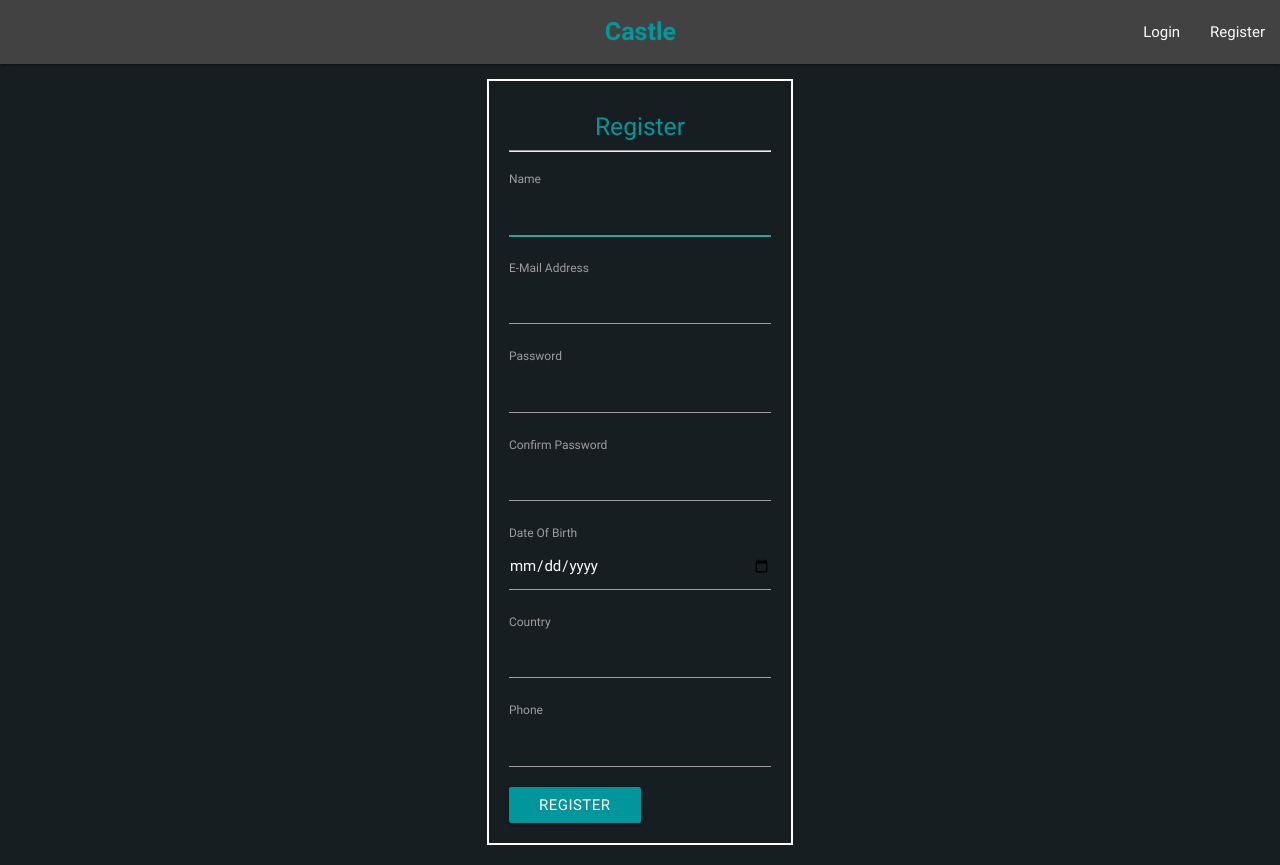
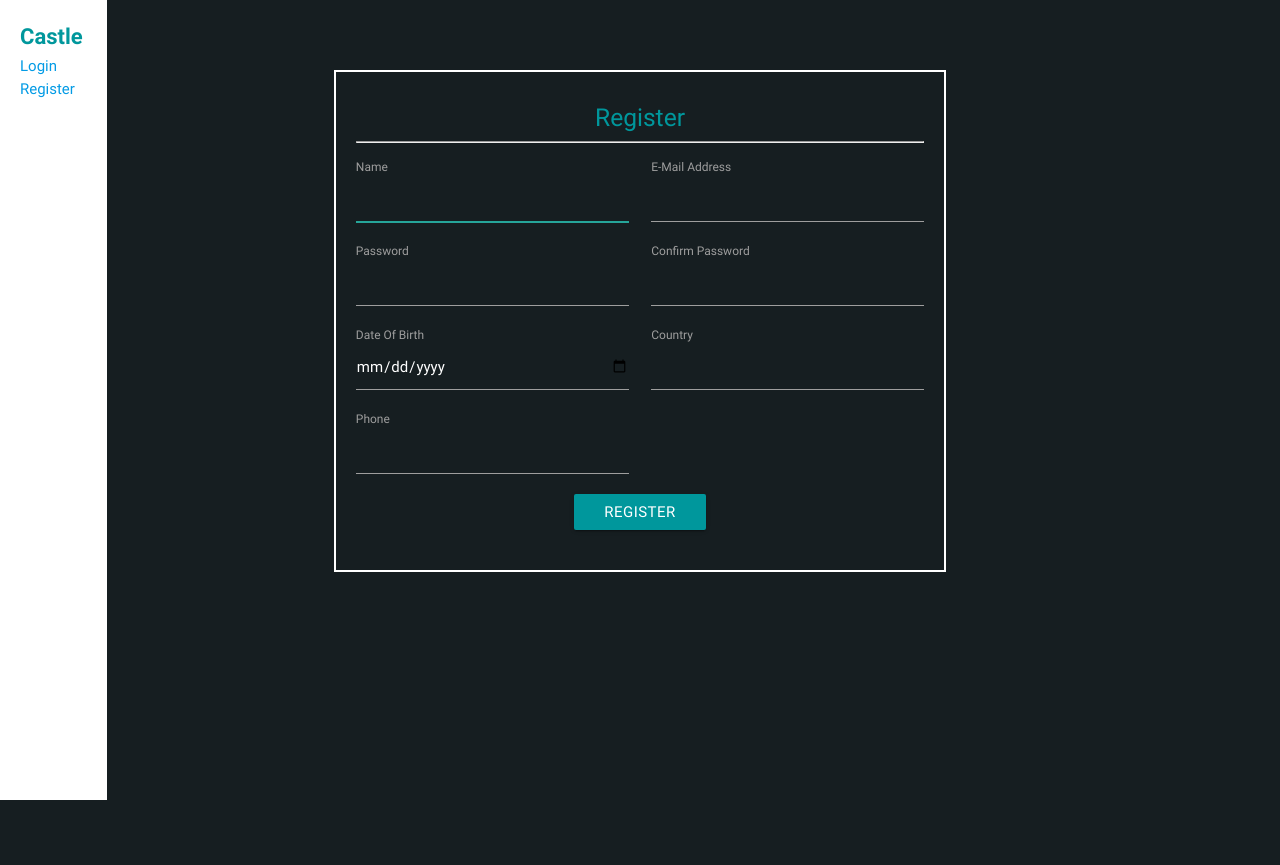
Before and after one commit to akhilerm/Castle, a Laravel app: template resources/views/auth/register.blade.php in a window 1280 px wide. After the commit the page ends 800 px from the top, so only its background shows below. Run offline with Laravel 8, Linux system fonts and the light colour scheme; the template is opened without the code that fills it, so the values that code supplies are empty; settings files or empty folders that the repository lacks are supplied; parts of the project's set-up code (start-up, migrations or seed data) failed here and were passed over; some libraries are stand-ins or nearby versions.

Commit message:
UI
Version 2

```diff
--- a/public/css/style.css
+++ b/public/css/style.css
@@ -11,7 +11,7 @@ main {
 
 .editor{
        background-color: #00979c;
-       height:75vh;
+       height:86vh;
 
 }
 
--- a/resources/views/auth/login.blade.php
+++ b/resources/views/auth/login.blade.php
@@ -55,5 +55,8 @@
         </div>
     </div>
 </div>
+<div style="position: absolute; left: 0; bottom: 0; width:8.3333%; height: 11.25vh; background-color: white">
+
+</div>
 
 @endsection
--- a/resources/views/auth/passwords/email.blade.php
+++ b/resources/views/auth/passwords/email.blade.php
@@ -3,7 +3,7 @@
 @section('content')
 <div class="container">
     <div class="row">
-        <div class="col s4 offset-s4" style="border: 2px white solid; margin-top: 140px; padding: 20px;">
+        <div class="col s4 offset-s4"  style="border: 2px white solid; margin-top: 250px; padding: 20px;">
             <div class="panel panel-default">
 
                 <div class="panel-body">
@@ -45,3 +45,6 @@
     </div>
 </div>
 @endsection
+<div style="position: absolute; left: 0; bottom: 0; width:8.3333%; height: 11.25vh; background-color: white">
+
+</div>
--- a/resources/views/auth/passwords/reset.blade.php
+++ b/resources/views/auth/passwords/reset.blade.php
@@ -74,3 +74,6 @@
     </div>
 </div>
 @endsection
+<div style="position: absolute; left: 0; bottom: 0; width:8.3333%; height: 11.25vh; background-color: white">
+
+</div>
--- a/resources/views/auth/register.blade.php
+++ b/resources/views/auth/register.blade.php
@@ -4,13 +4,14 @@
 
 <div class="container">
     <div class="row">
-        <div class="col s4 offset-s4" style="border: 2px white solid; margin-top: 15px; padding: 20px;">
+        <div class="col s8 offset-s2" style="border: 2px white solid; margin-top: 70px; padding: 20px;">
 
         <h5 style="color: #00979c; text-align: center;margin-bottom: 10px;">Register</h5>
         <hr style="margin-bottom: 15px;">
             <form class="form-horizontal" method="POST" action="{{ route('register') }}">
                 {{ csrf_field() }}
-                    <div class="">
+                    <div class="row">
+                    <div class="col s6">
                             <label for="name" class="">Name</label>
                             <input id="name" type="text" class="" style="color: white;" name="name" value="{{ old('name') }}" required autofocus>
                             @if ($errors->has('name'))
@@ -20,7 +21,7 @@
                             @endif
                     </div>
 
-                    <div class="">
+                    <div class="col s6">
                         <label for="email" class="">E-Mail Address</label>
                         <input id="email" type="email" class=""  style="color: white;" name="email" value="{{ old('email') }}" required>
                         @if ($errors->has('email'))
@@ -30,7 +31,7 @@
                         @endif
                     </div>
 
-                    <div class="">
+                    <div class="col s6">
                         <label for="password" class="">Password</label>
                         <input id="password" type="password" class="" style="color: white;" name="password" required>
                         @if ($errors->has('password'))
@@ -40,12 +41,12 @@
                         @endif
                     </div>
 
-                    <div class="">
+                    <div class="col s6">
                         <label for="password-confirm" class="col-md-4 control-label">Confirm Password</label>
                         <input id="password-confirm" type="password" class="form-control" style="color: white;" name="password_confirmation" required>
                     </div>
 
-                    <div class="">
+                    <div class="col s6">
                         <label for="date" class="">Date Of Birth</label>
                         <input id="date" type="date" class="" style="color: white;" name="date" required>
                         @if ($errors->has('date'))
@@ -55,7 +56,7 @@
                         @endif
                     </div>
 
-                    <div class="">
+                    <div class="col s6">
                         <label for="country" class="">Country</label>
                         <input id="country" type="text" class="" style="color: white;" name="country" value="{{ old('country') }}" required>
                         @if ($errors->has('country'))
@@ -65,7 +66,7 @@
                         @endif
                     </div>
 
-                    <div class="">
+                    <div class="col s6">
                         <label for="phone" class="">Phone</label>
                         <input id="phone" type="text" class=""  style="color: white;" name="phone" value="{{ old('phone') }}" required>
                         @if ($errors->has('phone'))
@@ -75,10 +76,12 @@
                         @endif
                     </div>
 
-                    <div class="">
+                    <div class="col s12 center">
                         <button type="submit" class="btn" style="background-color:#00979c" id="button">
                                     Register
                         </button>
+                    </div>
+
                     </div>
             </form>
 
@@ -87,3 +90,6 @@
 </div>
 
 @endsection
+<div style="position: absolute; left: 0; bottom: 0; width:8.3333%; height: 11.25vh; background-color: white">
+
+</div>
--- a/resources/views/home.blade.php
+++ b/resources/views/home.blade.php
@@ -185,16 +185,16 @@
 
 <header></header>
     <main>
-        <div class="row">
+
 
         <!--Terminal-->
-        <div class="col s8">
+        <div class="col s7">
             <div id="term">
             </div>
         </div>
 
         <!--Countdown timer-->
-       <div class="" style="display: inline;color: white;position: absolute;top: 74px;right: 10px;">
+       <div class="" style="display: inline; position: absolute; left: 20px; bottom: 75px; font-weight: bolder; color: #00979c">
             <span id="time">Test</span>
         </div>
 
--- a/resources/views/layouts/app.blade.php
+++ b/resources/views/layouts/app.blade.php
@@ -23,11 +23,12 @@
 
 </head>
 <body style="background-color: #161e21">
-<nav class="grey darken-3">
+<div class="row">
+<div class="col s1 white" style="height:89.75vh; ">
                 <div class="nav-wrapper">
 
             <!-- Branding Image -->
-                    <a class="navbar-brand" style="position: absolute; left: 47.25%; font-weight: bolder; font-size: 25px; color: #00979c" href="{{ url('/') }}">
+                    <a class="navbar-brand" style="position: absolute; left: 20px; top: 20px; font-weight: bolder; font-size: 22px; color: #00979c" href="{{ url('/') }}">
                 {{ config('app.name', 'Laravel') }}
             </a>
 
@@ -35,13 +36,13 @@
             <!-- Right Side Of Navbar -->
             <!-- Authentication Links -->
                 @if (Auth::guest())
-                    <ul id="nav-mobile" class="right hide-on-med-and-down">
+                    <ul id="nav-mobile" class="" style="position: absolute; left: 20px; top: 40px;">
                         <li><a href="{{ route('login') }}">Login</a></li>
                         <li><a href="{{ route('register') }}">Register</a></li>
                     </ul>
                 @endif
                 </div>
-        </nav>
+        </div>
         <!--Content-->
         @yield('content')
 
```
Also changed, not shown: resources/views/error.blade.php (line endings or trailing spaces).
